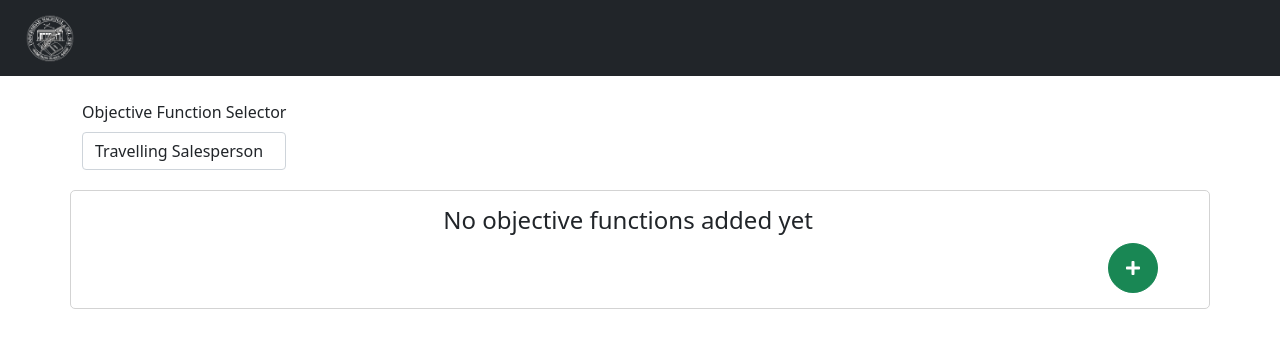
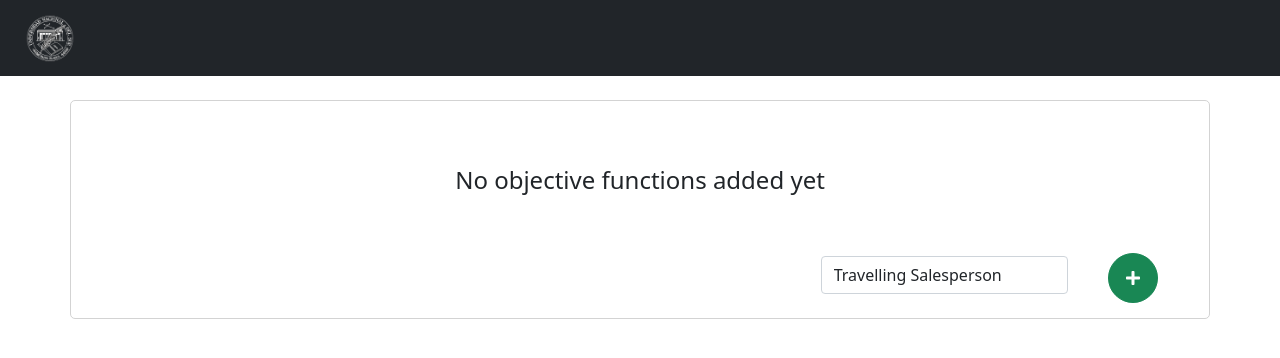
Before and after one commit to matiasmicheletto/dna-solver, a React (Create React App) app in the folder client/: page / in a window 1280 px wide. Shown: the top 358 px of the page. Built offline with nearby package versions, Linux system fonts and the light colour scheme.

Commit message:
Fix item keys

```diff
--- a/client/src/components/configurator/index.js
+++ b/client/src/components/configurator/index.js
@@ -11,16 +11,16 @@ const Configurator = () => {
 
     const om = useContext(OMContext);
     const [f_type, setFType] = useState(fitness_types.TSP);
-    const [fitness_list, setFitnessList] = useState(om.fitness);
+    const [fitness_list, setFitnessList] = useState(om.fitness_list);
 
     const add_fitness = () => {
         om.add_fitness(f_type);
-        setFitnessList([...om.fitness]);
+        setFitnessList([...om.fitness_list]);
     };
 
     const remove_fitness = id => {
         om.remove_fitness(id);
-        setFitnessList([...om.fitness]);
+        setFitnessList([...om.fitness_list]);
     }
 
     const fitnessSelection = e => { // Fitness select callback
@@ -29,20 +29,20 @@ const Configurator = () => {
 
     return (
         <div>
-            <Row className={classes.FitnessSelectContainer} md="auto">
-                <FitnessSelect onChange={fitnessSelection} />
-            </Row>
             <Row className={classes.FitnessListContainer}>
-                <Row>
+                <Row style={{margin:"0px"}}>
                 {
                     fitness_list.length > 0 ?
-                        fitness_list.map( (f, ind) => <FitnessItem key={ind} fitness={f} remove={remove_fitness}/> )
+                        fitness_list.map( f => <FitnessItem key={f.id} fitness={f} remove={remove_fitness}/> )
                     :
-                        <center><h4>No objective functions added yet</h4></center>
+                        <center style={{margin:"50px 0px 50px 0px"}}><h4>No objective functions added yet</h4></center>
                 }
                 </Row>
                 <Row>
-                    <Col sm={{span: 1, offset:11}} align="right">
+                    <Col xs={{span:8, offset:3}} md={{span:6, offset:5}} lg={{span:3, offset:8}} className={classes.FitnessSelectContainer}>
+                        <FitnessSelect onChange={fitnessSelection} />
+                    </Col>
+                    <Col xs="1" align="right">
                         <Button
                             variant="success"
                             className={[classes.BtnRnd, classes.AddFitnessBtn]}
--- a/client/src/components/configurator/styles.module.css
+++ b/client/src/components/configurator/styles.module.css
@@ -1,10 +1,11 @@
 .FitnessSelectContainer {
-    margin: 20px;
+    padding-top: 3px;
 }
 
 .FitnessListContainer {
     padding: 15px;
     border-radius: 5px;
+    align-content: center;
     border: 1px solid lightgray;
 }
 
--- a/client/src/components/fitnessitem/index.js
+++ b/client/src/components/fitnessitem/index.js
@@ -8,16 +8,16 @@ import { OMContext } from '../../context/ManagerContext';
 const FitnessItem = props => {
 
     const om = useContext(OMContext);
-    const [ga_list, setGAList] = useState(om.ga);
+    const [ga_list, setGAList] = useState(om.get_ga_list(props.fitness.id));
 
     const add_ga = fitness_id => {
         om.add_ga(fitness_id);
-        setGAList([...om.ga]);
+        setGAList(om.get_ga_list(props.fitness.id));
     };
 
     const remove_ga = ga_id => {
         om.remove_ga(ga_id);
-        setGAList([...om.ga]);
+        setGAList(om.get_ga_list(props.fitness.id));
     }
 
     return (
@@ -48,11 +48,7 @@ const FitnessItem = props => {
                     <ListGroup className={classes.GAList}>
                     {
                         ga_list.length > 0 ?
-                            ga_list.map( (ga, ind) => (
-                                (ga.fitness_id === props.fitness.id )
-                                &&
-                                <GAItem key={ind} ga={ga} remove={remove_ga}/>
-                            ))
+                            ga_list.map( ga => <GAItem key={ga.id} ga={ga} remove={remove_ga}/> )
                         :
                             <center><h4>No optimizers added yet</h4></center>
                     }
--- a/client/src/components/fitnessselect/index.js
+++ b/client/src/components/fitnessselect/index.js
@@ -5,8 +5,7 @@ import { fitness_types, fitness_names } from '../../manager';
 const FitnessSelect = props => {
     return (
         <Form>
-            <Form.Group controlId="exampleForm.ControlSelect1">
-                <Form.Label>Objective Function Selector</Form.Label>
+            <Form.Group>
                 <Form.Control as="select" onChange={props.onChange}>
                 {
                     Object.keys(fitness_types).map((f, ind) => (
--- a/client/src/manager/index.js
+++ b/client/src/manager/index.js
@@ -31,13 +31,11 @@ class OptManager {
         this._ga_list = [];
     }
 
-    get fitness() {
+    get fitness_list() {
         return this._fitness_list;
     }
 
-    get ga() {
-        return this._ga_list;
-    }
+    get_ga_list = fitness_id => this._ga_list.filter(g => g.fitness_id===fitness_id);
 
     add_fitness = type => {
         // Create new fitness function
```
